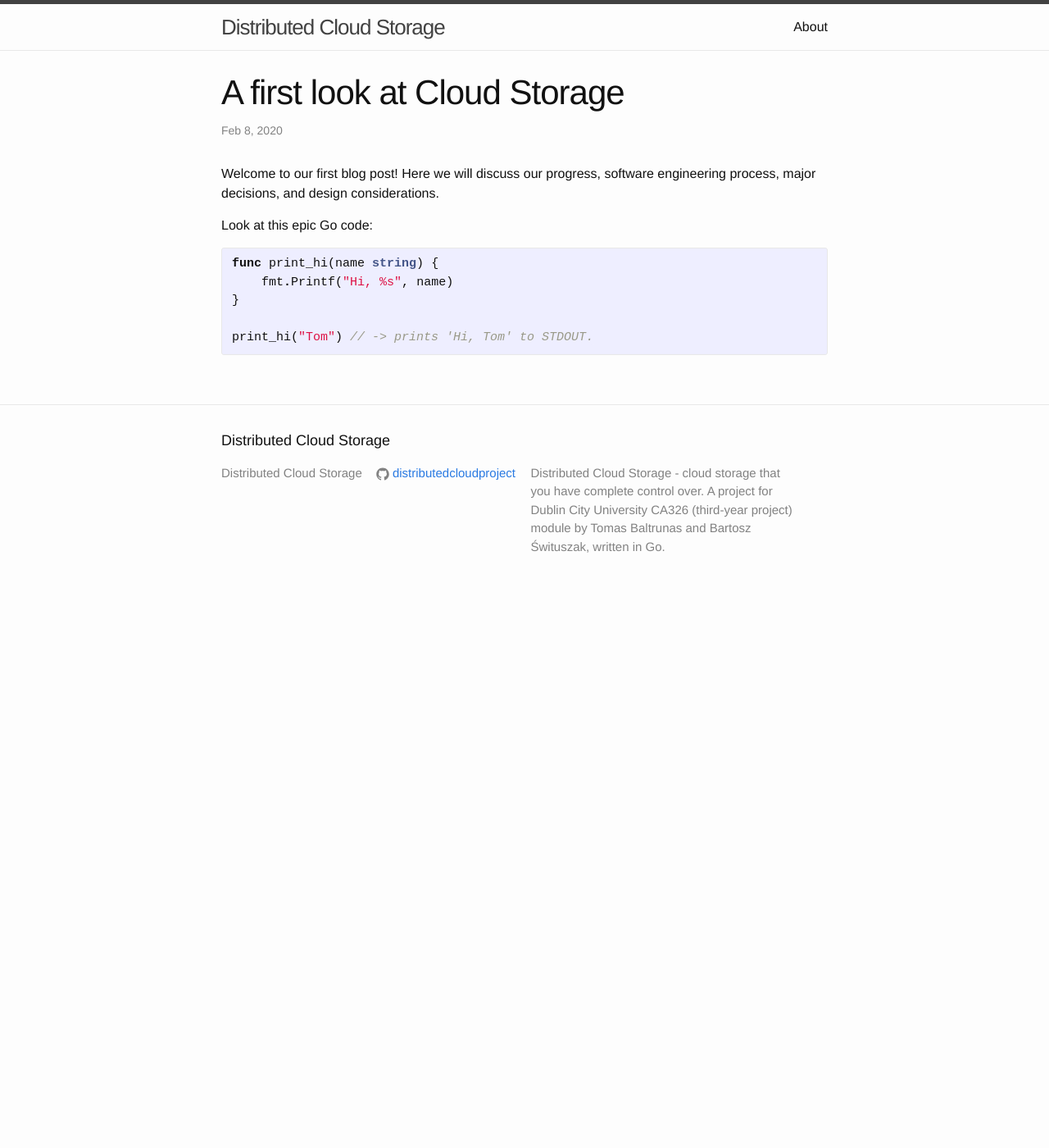
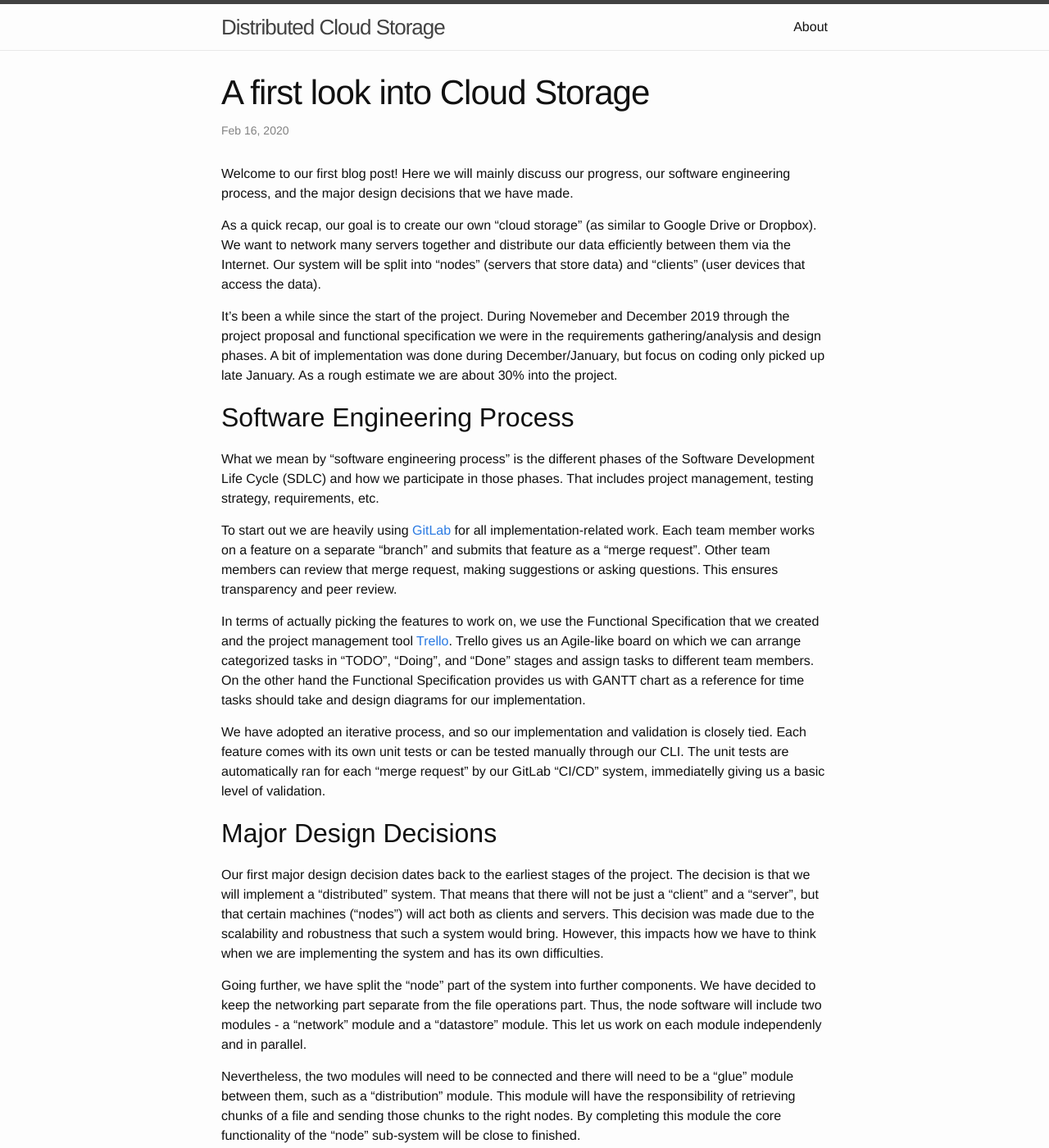
Before and after one commit to distributedcloudproject/distributedcloudproject.github.io, a Jekyll site: the page built from _posts/2020-02-10-cloud-storage-a-first-look.md, in a window 1280 px wide and 1400 px high. Shown: the whole window at 82% size. Built offline with Jekyll 4.4.1, drawn with Linux system fonts in a browser that asks for light colours; some of the changed text lies outside the part shown.

Commit message:
Write post 1

```diff
--- a/_posts/2020-02-10-cloud-storage-a-first-look.md
+++ b/_posts/2020-02-10-cloud-storage-a-first-look.md
@@ -1,18 +1,36 @@
 ---
 layout: post
-title:  "A first look at Cloud Storage"
-date:   2020-02-08 15:00:00 +0100
-<!-- TODO: change date to 2020-02-10 once the day comes, else the post doesn't show up if have future date. -->
+title:  "A first look into Cloud Storage"
+date:   2020-02-16 15:00:00 +0100
 categories: cloud update
 ---
-Welcome to our first blog post! Here we will discuss our progress, software engineering process, major decisions, and design considerations.
+Welcome to our first blog post! Here we will mainly discuss our progress, our software engineering process, and the major design decisions that we have made.
 
-Look at this epic Go code:
+As a quick recap, our goal is to create our own "cloud storage" (as similar to Google Drive or Dropbox). We want to network many servers together and distribute our data efficiently between them via the Internet. Our system will be split into "nodes" (servers that store data) and "clients" (user devices that access the data).
 
-{% highlight go %}
-func print_hi(name string) {
-    fmt.Printf("Hi, %s", name)
-}
+It's been a while since the start of the project. During Novemeber and December 2019 through the project proposal and functional specification we were in the requirements gathering/analysis and design phases. A bit of implementation was done during December/January, but focus on coding only picked up late January. As a rough estimate we are about 30% into the project.
 
-print_hi("Tom") // -> prints 'Hi, Tom' to STDOUT.
-{% endhighlight %}
+## Software Engineering Process
+
+What we mean by "software engineering process" is the different phases of the Software Development Life Cycle (SDLC) and how we participate in those phases. That includes project management, testing strategy, requirements, etc.
+
+To start out we are heavily using [GitLab](https://gitlab.computing.dcu.ie/) for all implementation-related work. Each team member works on a feature on a separate "branch" and submits that feature as a "merge request". Other team members can review that merge request, making suggestions or asking questions. This ensures transparency and peer review.
+
+In terms of actually picking the features to work on, we use the Functional Specification that we created and the project management tool [Trello](https://trello.com/). Trello gives us an Agile-like board on which we can arrange categorized tasks in "TODO", "Doing", and "Done" stages and assign tasks to different team members. On the other hand the Functional Specification provides us with GANTT chart as a reference for time tasks should take and design diagrams for our implementation.
+
+We have adopted an iterative process, and so our implementation and validation is closely tied. Each feature comes with its own unit tests or can be tested manually through our CLI. The unit tests are automatically ran for each "merge request" by our GitLab "CI/CD" system, immediatelly giving us a basic level of validation.
+
+## Major Design Decisions
+
+Our first major design decision dates back to the earliest stages of the project. The decision is that we will implement a "distributed" system. That means that there will not be just a "client" and a "server", but that certain machines ("nodes") will act both as clients and servers. This decision was made due to the scalability and robustness that such a system would bring. However, this impacts how we have to think when we are implementing the system and has its own difficulties.
+
+Going further, we have split the "node" part of the system into further components. We have decided to keep the networking part separate from the file operations part. Thus, the node software will include two modules - a "network" module and a "datastore" module. This let us work on each module independenly and in parallel.
+
+Nevertheless, the two modules will need to be connected and there will need to be a "glue" module between them, such as a "distribution" module. This module will have the responsibility of retrieving chunks of a file and sending those chunks to the right nodes. By completing this module the core functionality of the "node" sub-system will be close to finished.
+
+
+## In Summary
+
+While we are in the implementation phase, the design of our data structures tends to change constantly. Changes in one "merge request" require propagation in other "merge requests", giving additional work.
+
+Stay tuned for what is coming up next. We will see the design of our next sub-system - the "client", and our testing strategy should start to see actual servers.
```
